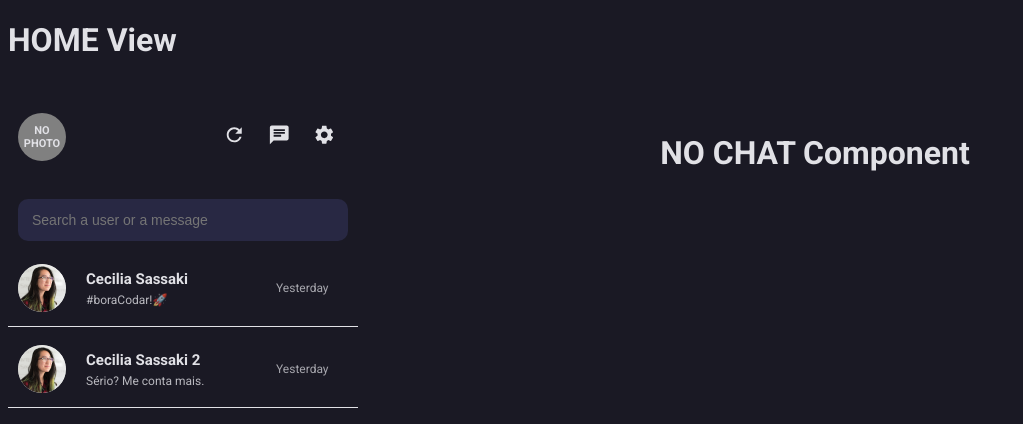
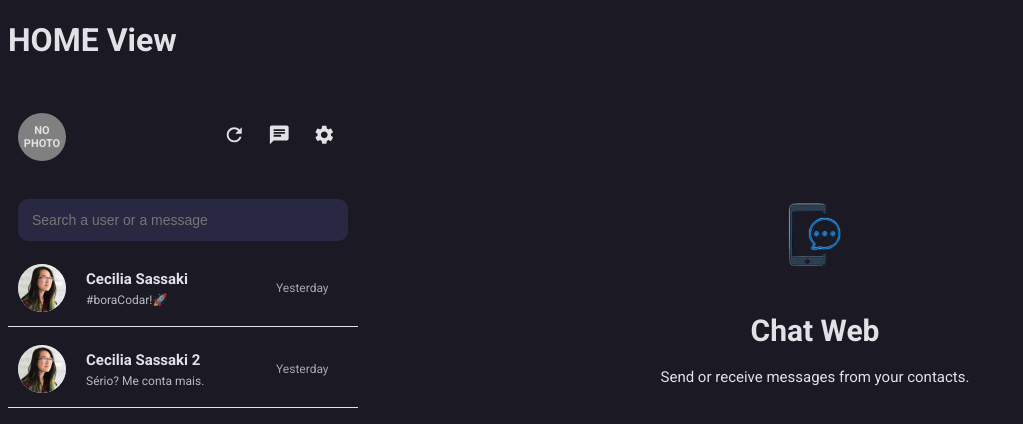
Before and after one commit to marcusviniciusmo/Chat-Bora_Codar_Dev04, a React (Vite) app in the folder frontend/: page / in a window 1280 px wide. Shown: the top 424 px of the page, without its empty margins (0-1023 px from the left). Built offline with nearby package versions, Linux system fonts and the light colour scheme.

Commit message:
NoChat component styling

```diff
--- a/frontend/src/components/NoChat/index.tsx
+++ b/frontend/src/components/NoChat/index.tsx
@@ -1,5 +1,12 @@
+import ChatLogo from '../../assets/chatLogo.png';
+import { Container, Logo, Title, Text } from './styles';
+
 export function NoChat() {
   return (
-    <h1>NO CHAT Component</h1>
+    <Container>
+      <Logo src={ChatLogo} />
+      <Title>Chat Web</Title>
+      <Text>Send or receive messages from your contacts.</Text>
+    </Container>
   );
 };
--- /dev/null
+++ b/frontend/src/components/NoChat/styles.tsx
@@ -0,0 +1,22 @@
+import styled from "styled-components";
+
+export const Container = styled.div`
+  margin: 0 auto;
+  display: flex;
+  flex-direction: column;
+  align-items: center;
+  position: absolute;
+  top: 15%;
+`;
+
+export const Logo = styled.img``;
+
+export const Title = styled.span`
+  font-size: 3rem;
+  font-weight: 700;
+  margin-block: 2rem;
+`;
+
+export const Text = styled.span`
+  font-size: 1.5rem;
+`;
```
Also changed, not shown: frontend/src/assets/chatLogo.png (added).
